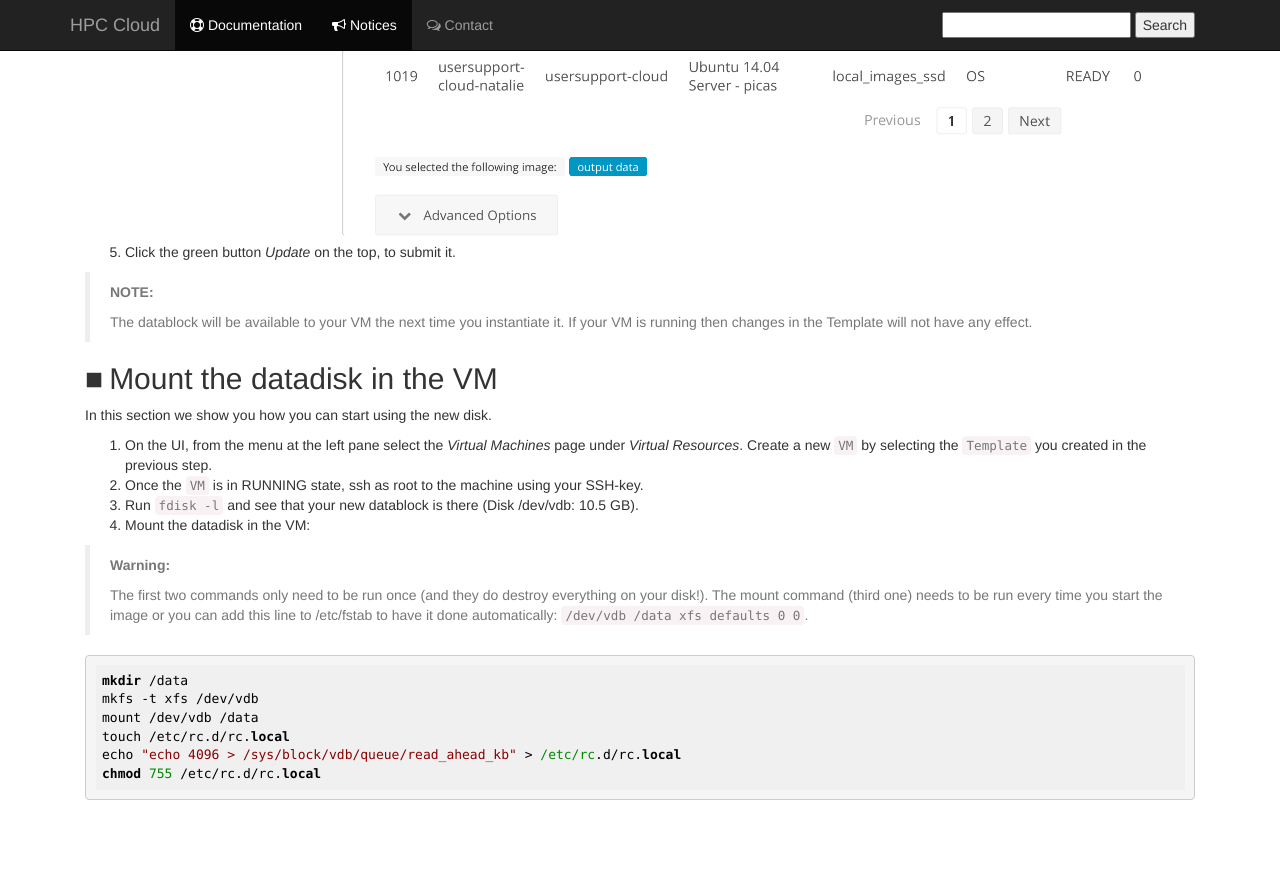
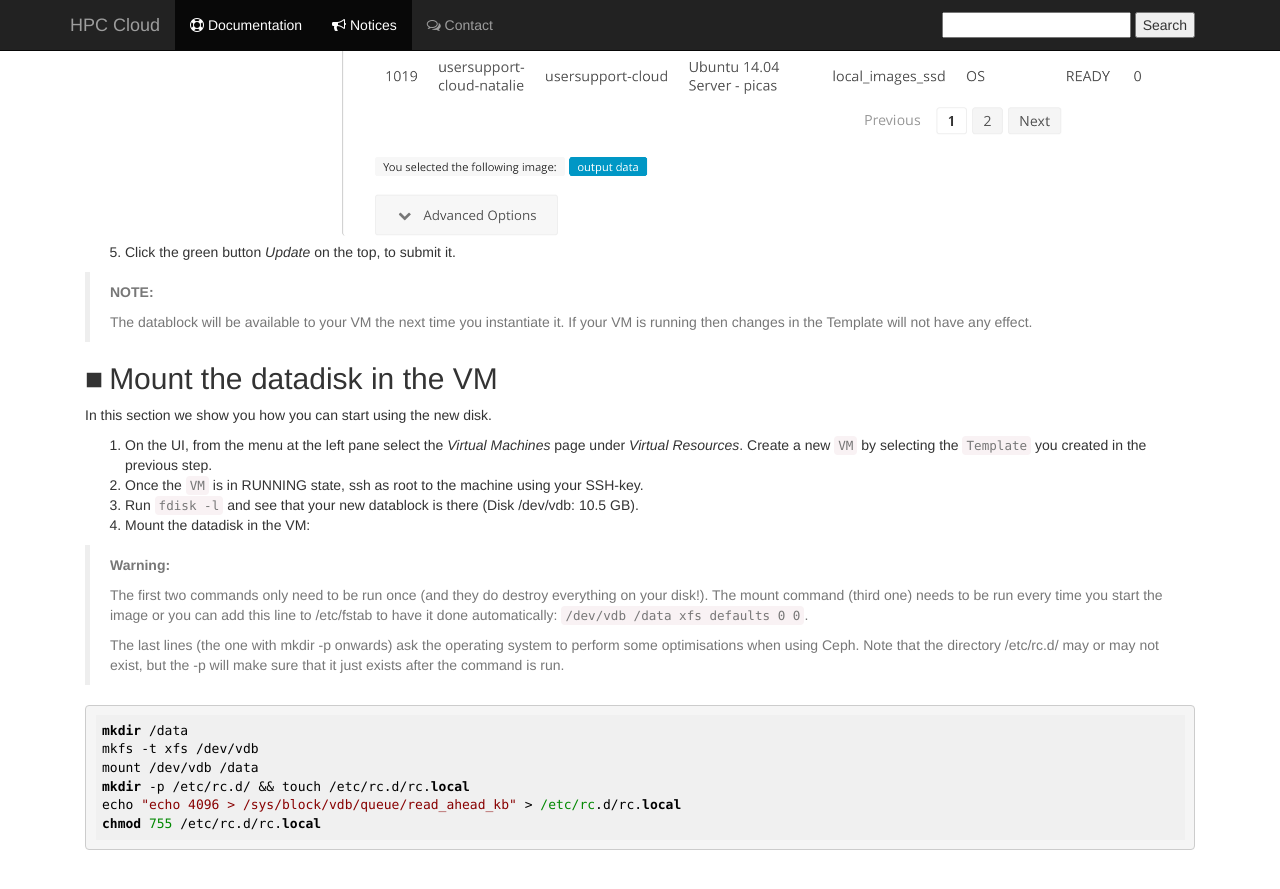
Before and after one commit to sara-nl/clouddocs, a Jekyll site: the page built from create-datablocks.markdown, in a window 1280 px wide and 900 px high, scrolled down 2585 px. Shown: the top 889 px of the window. Built offline with Jekyll 4.4.1, drawn with Linux system fonts in a browser that asks for light colours; nearby versions of some CDN libraries; our own code applies the rules of GitHub Pages for plain Markdown files; before the commit the page ends 3435 px from its top, so only the background shows below that.

Commit message:
Create /etc/rc.d/ if it does not exist

````diff
--- a/create-datablocks.markdown
+++ b/create-datablocks.markdown
@@ -66,12 +66,14 @@ In this section we show you how you can start using the new disk.
 >**Warning:**
 >
 >The first two commands only need to be run once (and they do destroy everything on your disk!). The mount command (third one) needs to be run every time you start the image or you can add this line to /etc/fstab to have it done automatically: `/dev/vdb /data xfs defaults 0 0`.
+>
+>The last lines (the one with mkdir -p onwards) ask the operating system to perform some optimisations when using Ceph. Note that the directory /etc/rc.d/ may or may not exist, but the -p will make sure that it just exists after the command is run.
 
 ```sh
 mkdir /data
 mkfs -t xfs /dev/vdb
 mount /dev/vdb /data
-touch /etc/rc.d/rc.local
+mkdir -p /etc/rc.d/ && touch /etc/rc.d/rc.local
 echo "echo 4096 > /sys/block/vdb/queue/read_ahead_kb" > /etc/rc.d/rc.local
 chmod 755 /etc/rc.d/rc.local
 ```
````
